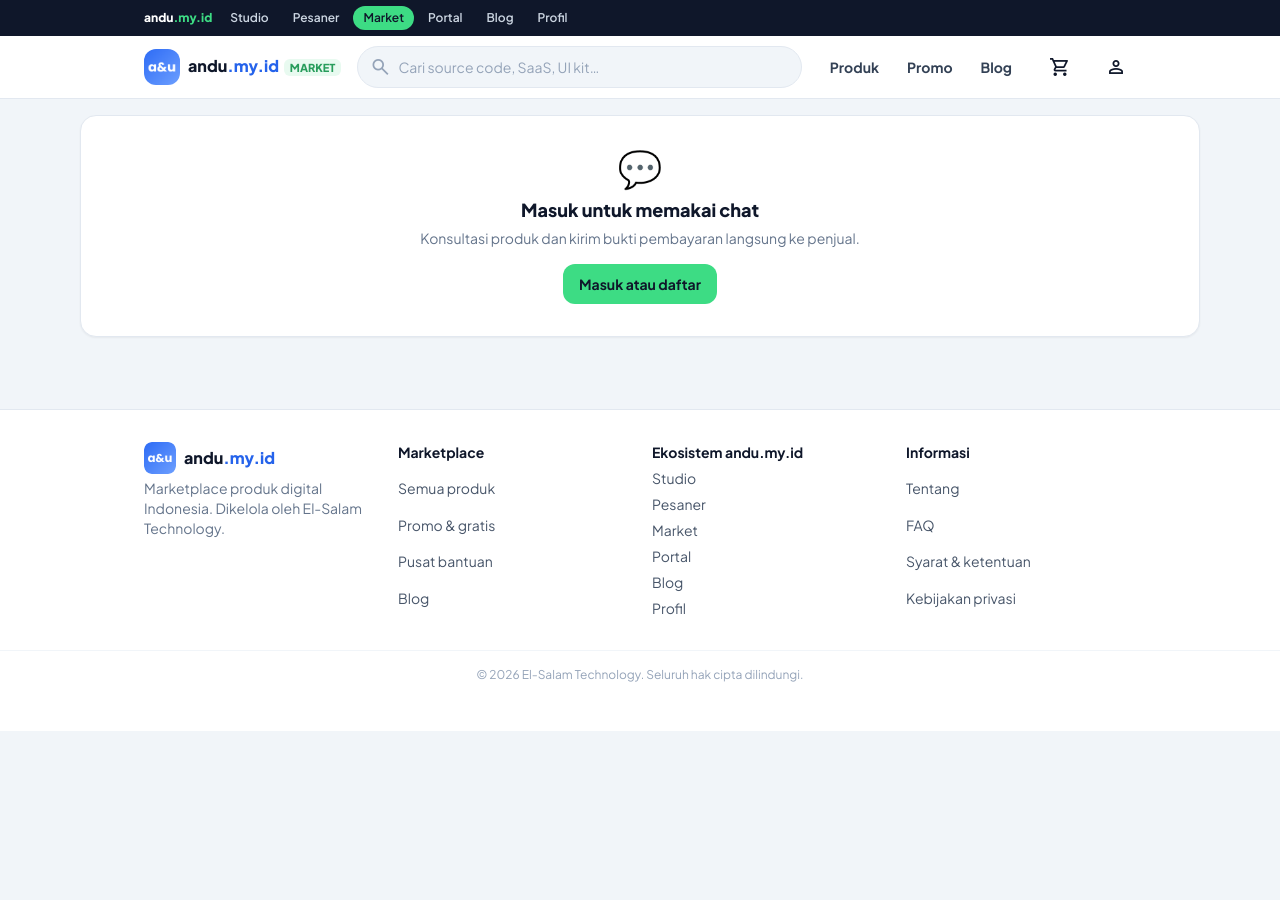
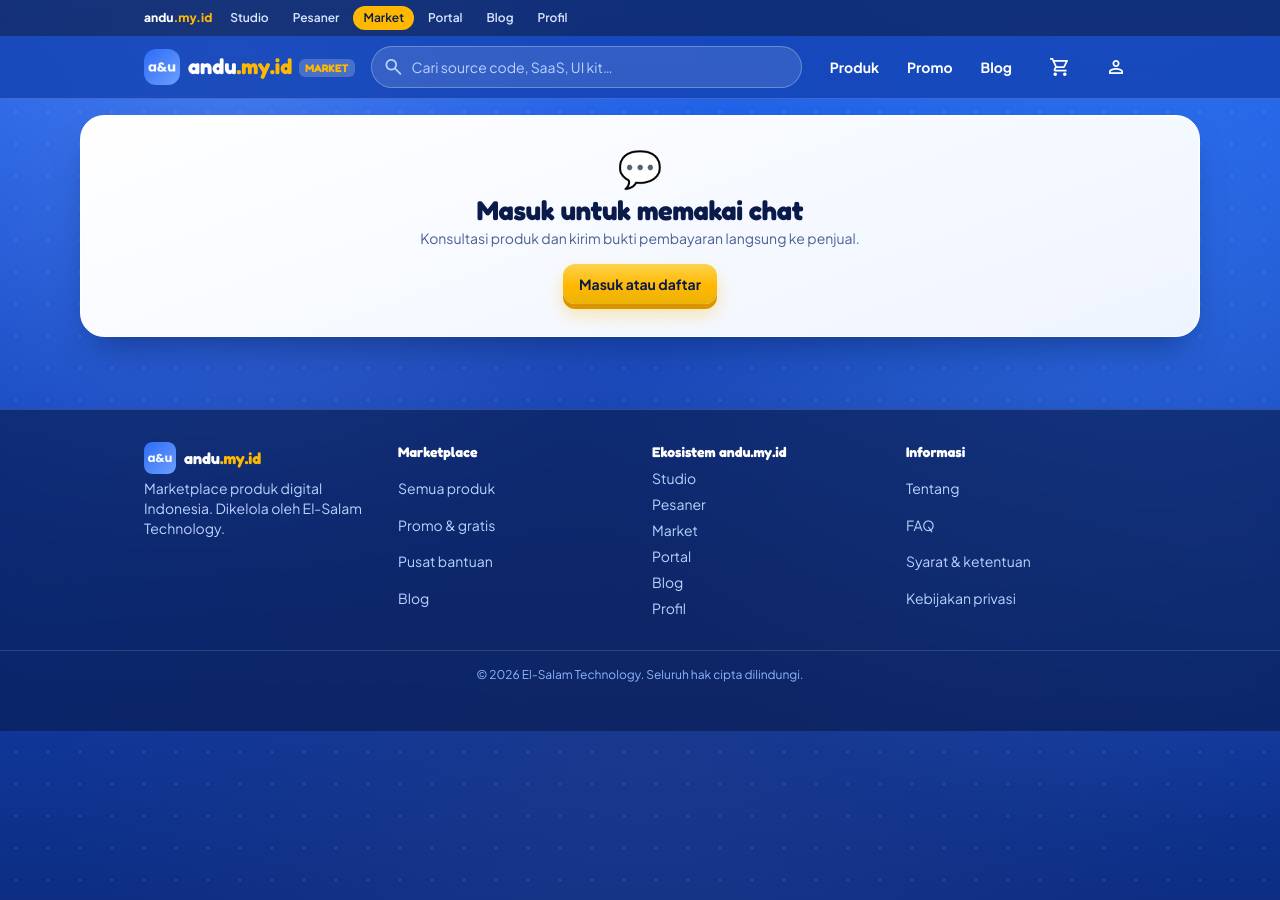
Before and after one commit to anduid/market, a Jekyll site: the page built from pesan.html, in a window 1280 px wide. Built offline with Jekyll 4.4.1, drawn with Linux system fonts in a browser that asks for light colours.

Commit message:
update market

```diff
--- a/_includes/head.html
+++ b/_includes/head.html
@@ -44,7 +44,7 @@
 <link rel="stylesheet" href="https://fonts.googleapis.com/css2?family=Plus+Jakarta+Sans:wght@400;500;600;700;800&family=Fredoka:wght@500;600;700&display=swap">
 <link rel="stylesheet" href="https://fonts.googleapis.com/css2?family=Material+Symbols+Outlined:opsz,wght,FILL,GRAD@24,400,0,0&display=swap">
 <link rel="stylesheet" href="{{ '/assets/css/app.css' | relative_url }}">
-{% if page.url == '/' %}<link rel="stylesheet" href="{{ '/assets/css/tema-royal.css' | relative_url }}">{% endif %}
+<link rel="stylesheet" href="{{ '/assets/css/tema-royal.css' | relative_url }}">
 <script>window.ANDU = { api: {{ site.api_url | jsonify }}, base: {{ site.baseurl | jsonify }}, support: {{ site.support_username | jsonify }} };</script>
 {% if page.layout == 'produk' %}
 <script type="application/ld+json">
--- a/_layouts/admin.html
+++ b/_layouts/admin.html
@@ -3,7 +3,7 @@
 <head>
   {% include head.html %}
 </head>
-<body class="min-h-screen bg-slate-100" data-guard="{{ page.guard }}">
+<body class="min-h-screen tema-royal" data-guard="{{ page.guard }}">
   <a class="lompat" href="#isi">Lompat ke konten</a>
   {%- if page.polos -%}
   <main id="isi" class="flex min-h-screen items-center justify-center p-4">{{ content }}</main>
--- a/_layouts/default.html
+++ b/_layouts/default.html
@@ -3,7 +3,7 @@
 <head>
   {% include head.html %}
 </head>
-<body class="min-h-screen{% if page.url == '/' %} tema-royal{% endif %}">
+<body class="min-h-screen tema-royal">
   <a class="lompat" href="#isi">Lompat ke konten</a>
   {% include header.html %}
   <main id="isi" class="mx-auto w-full {% if page.lebar == 'penuh' %}max-w-6xl{% else %}max-w-5xl{% endif %} px-3 pb-24 pt-4 sm:px-4 md:pb-8">
--- a/assets/css/tema-royal.css
+++ b/assets/css/tema-royal.css
@@ -1,5 +1,5 @@
 /* Tema "Royal Play" untuk beranda marketplace: biru royal, tombol amber 3D, font Fredoka + Plus Jakarta Sans.
-   Berlaku hanya bila <body> memiliki kelas .tema-royal (lihat _layouts/default.html).
+   Berlaku bila <body> memiliki kelas .tema-royal (default.html dan admin.html, jadi seluruh halaman market).
    Tidak perlu build Tailwind: berkas ini dimuat setelah app.css dan menimpa utilitas yang sudah ada. */
 
 .tema-royal {
@@ -20,6 +20,7 @@
 }
 .tema-royal ::selection { background: var(--amber); color: var(--royal-950); }
 .tema-royal :focus-visible { outline: 3px solid #fff; outline-offset: 2px; }
+.tema-royal .kartu :focus-visible { outline-color: var(--royal-600); }
 
 /* Tipografi */
 .tema-royal h1, .tema-royal h2, .tema-royal h3, .tema-royal h4 { font-family: var(--font-display); letter-spacing: -.01em; }
@@ -120,3 +121,75 @@
 @media (prefers-reduced-motion: reduce) {
   .tema-royal *, .tema-royal *::before, .tema-royal *::after { transition-duration: .01ms !important; animation-duration: .01ms !important; }
 }
+
+/* ===== Halaman lain: produk, promo, keranjang, akun, pesan, pesanan, halaman teks, superadmin ===== */
+
+/* Teks langsung di atas latar biru (di luar kartu) dibuat terang; di dalam kartu dikembalikan gelap */
+.tema-royal .text-slate-400 { color: var(--royal-300); }
+.tema-royal .text-slate-500 { color: var(--royal-200); }
+.tema-royal .text-slate-600, .tema-royal .text-slate-700 { color: var(--royal-100); }
+.tema-royal .hover\:text-brand-deeper:hover { color: var(--amber); }
+.tema-royal .kartu .text-slate-400 { color: #7C90C4; }
+.tema-royal .kartu .text-slate-500 { color: #4A5F96; }
+.tema-royal .kartu .text-slate-600, .tema-royal .kartu .text-slate-700 { color: var(--royal-800); }
+.tema-royal .kartu .text-slate-900 { color: var(--royal-950); }
+.tema-royal .kartu .text-brand, .tema-royal .kartu .text-brand-deeper { color: var(--royal-600); }
+.tema-royal .kartu .text-brand.bg-slate-900 { color: var(--amber); }
+.tema-royal .kartu .hover\:text-brand-deeper:hover { color: var(--royal-600); }
+.tema-royal .kartu .border-slate-100, .tema-royal .kartu .divide-slate-100 > * + * { border-color: #E3ECFF; }
+.tema-royal .kartu .border-slate-200 { border-color: var(--royal-200); }
+.tema-royal .kartu .bg-slate-100 { background-color: #E3ECFF; }
+.tema-royal .kartu .bg-slate-50 { background-color: var(--royal-50); }
+.tema-royal .kartu .hover\:bg-slate-50:hover, .tema-royal .kartu .hover\:bg-slate-100:hover { background-color: #E3ECFF; }
+.tema-royal .kartu .bg-slate-200 { background-color: var(--royal-200); }
+.tema-royal .kartu .bg-white { background-color: #fff; }
+.tema-royal .btn-ghost.text-red-600 { color: #DC2626; }
+.tema-royal .btn-ghost[disabled] { color: #7C90C4; }
+
+/* Isian formulir */
+.tema-royal .input { border-color: var(--royal-200); border-radius: 1rem; color: var(--royal-950); }
+.tema-royal .input:focus { border-color: var(--royal-600); box-shadow: 0 0 0 3px rgba(42,102,246,.25); }
+.tema-royal .input::placeholder { color: #7C90C4; }
+.tema-royal .label { color: var(--royal-700); }
+.tema-royal header .input:focus { border-color: var(--amber); box-shadow: 0 0 0 3px rgba(255,184,0,.28); }
+
+/* Halaman teks (bantuan, faq, tentang, syarat, privasi) */
+.tema-royal .isi-teks { color: var(--royal-800); }
+.tema-royal .isi-teks a { color: var(--royal-600); }
+.tema-royal .isi-teks a:hover { color: var(--royal-800); }
+.tema-royal .isi-teks h2 { color: var(--royal-950); font-family: var(--font-display); font-size: 1.3rem; }
+.tema-royal .isi-teks details { background: var(--royal-50); }
+.tema-royal .isi-teks summary { color: var(--royal-950); }
+.tema-royal article.kartu > h1 { font-size: 1.9rem; color: var(--royal-950); }
+
+/* Detail produk */
+.tema-royal #detail-produk h1 { color: var(--royal-950); font-family: var(--font-display); }
+.tema-royal #harga-produk { color: var(--royal-700); font-family: var(--font-display); }
+
+/* Judul halaman di atas latar biru */
+.tema-royal main > h1, .tema-royal main > div > h1, .tema-royal main > div > div > h1 { color: #fff; font-size: 1.7rem; }
+.tema-royal .kartu h1 { color: var(--royal-950); }
+.tema-royal main h2.text-xl { font-size: 1.5rem; color: #fff; }
+
+/* Chat */
+.tema-royal #chat-app .bg-brand { background: var(--amber); color: var(--royal-950); }
+
+/* Modal */
+.tema-royal .bg-slate-900\/60 { background-color: rgba(9,26,75,.68); backdrop-filter: blur(4px); }
+
+/* Superadmin: sidebar, header ponsel, tab */
+.tema-royal aside.bg-slate-900 { background: rgba(9,26,75,.78); color: var(--royal-100); border-right: 1px solid rgba(255,255,255,.14); backdrop-filter: blur(14px); -webkit-backdrop-filter: blur(14px); }
+.tema-royal aside .border-slate-800 { border-color: rgba(255,255,255,.14); }
+.tema-royal aside nav a { border-radius: 9999px; font-family: var(--font-display); font-weight: 600; transition: background .15s, color .15s; }
+.tema-royal aside nav a:hover { background: rgba(255,255,255,.15); color: #fff; }
+.tema-royal aside nav a.bg-slate-800 { background: linear-gradient(180deg, #FCD34D, #FFB800); color: var(--royal-950); box-shadow: 0 3px 0 var(--amber-deep); }
+.tema-royal aside .hover\:text-white:hover { color: var(--amber); }
+.tema-royal aside .uppercase { text-transform: none; letter-spacing: .02em; color: var(--royal-300); }
+.tema-royal aside .font-extrabold.text-white { font-family: var(--font-display); font-size: 1.15rem; }
+.tema-royal header.sticky .text-brand-deeper { color: var(--amber); }
+.tema-royal #tabs { background: rgba(255,255,255,.14); box-shadow: inset 0 1px 2px rgba(255,255,255,.3), 0 0 0 1px rgba(255,255,255,.22); border-radius: 9999px; }
+.tema-royal #tabs button { border-radius: 9999px; font-family: var(--font-display); color: var(--royal-100); }
+.tema-royal #tabs .hover\:bg-slate-100:hover { background: rgba(255,255,255,.16); }
+.tema-royal #tabs .bg-slate-900 { background: linear-gradient(180deg, #FCD34D, #FFB800); color: var(--royal-950); box-shadow: 0 3px 0 var(--amber-deep); }
+.tema-royal table thead { background: var(--royal-50); }
+.tema-royal main .kartu h2, .tema-royal main .kartu h2.text-lg, .tema-royal main .kartu h2.text-xl { color: var(--royal-950); font-size: 1.2rem; }
```
